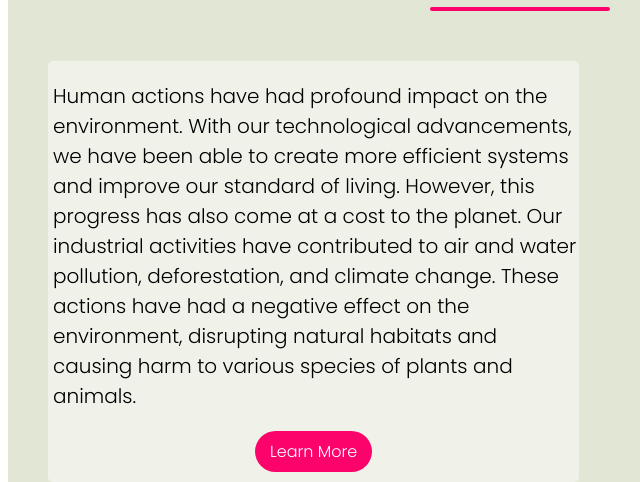
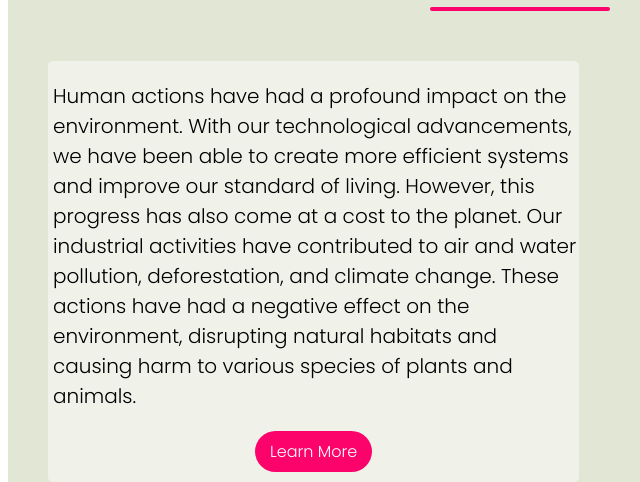
Before and after one commit to HarshithaGarikapti/Environet-Web, a plain HTML site: page index.html in a window 1280 px wide. Shown: the part 955-1437 px from the top of the page, 120-760 px from the left. Drawn offline with Linux system fonts and the light colour scheme.

Commit message:
Update index.html

```diff
--- a/index.html
+++ b/index.html
@@ -37,7 +37,7 @@
     </div>
     <div class="row">
       <div class="col1">
-          <p>Human actions have had profound impact on the environment. With our technological advancements, we have been able to create more efficient systems and improve our standard of living. However, this progress has also come at a cost to the planet. Our industrial activities have contributed to air and water pollution, deforestation, and climate change. These actions have had a negative effect on the environment, disrupting natural habitats and causing harm to various species of plants and animals.</p>
+          <p>Human actions have had a profound impact on the environment. With our technological advancements, we have been able to create more efficient systems and improve our standard of living. However, this progress has also come at a cost to the planet. Our industrial activities have contributed to air and water pollution, deforestation, and climate change. These actions have had a negative effect on the environment, disrupting natural habitats and causing harm to various species of plants and animals.</p>
           <a href="whygogreen.html" class="ctn">Learn More</a>
       </div>
       <div class="col2">
```
